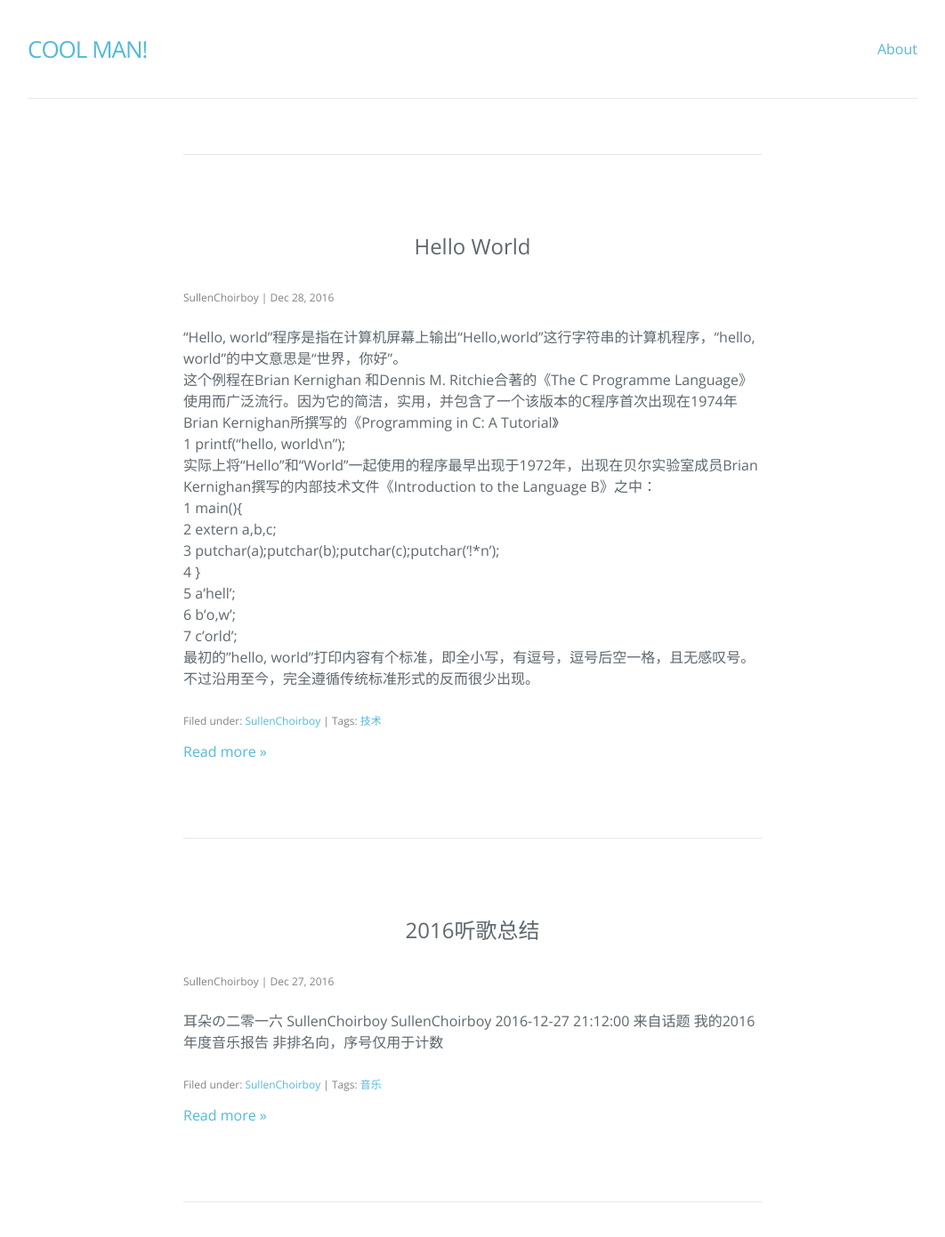
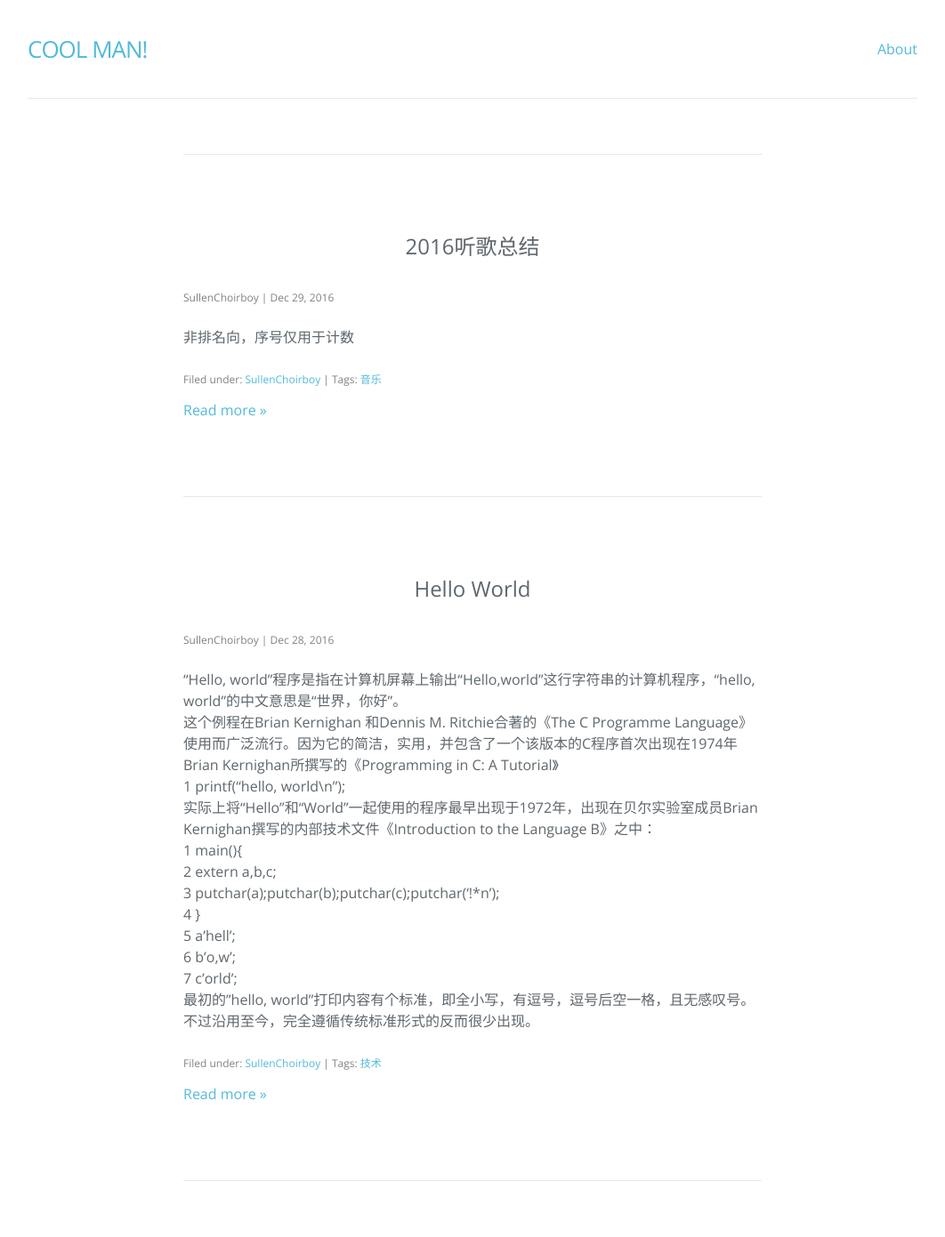
Before and after one commit to SullenChoirboy/SullenChoirboy.github.io, a Jekyll site: the page built from index.html, in a window 1280 px wide and 1400 px high, scrolled down 1520 px. Shown: the top 1391 px of the window at 89% size, without its empty margins (109-1171 px from the left). Built offline with Jekyll 4.4.1, drawn with Linux system fonts in a browser that asks for light colours; nearby versions of some CDN libraries; the list of posts is cut into pages by our own code; part of the change alters nothing that is shown.

Commit message:
Update 2017-02-03-2016music.md

```diff
--- a/_posts/2017-02-03-2016music.md
+++ b/_posts/2017-02-03-2016music.md
@@ -3,11 +3,9 @@ title: 2016听歌总结
 layout: post
 categories: SullenChoirboy
 tags: 音乐
-date: '2016-12-27 21:12:00'
+date: '2016-12-29 21:12:00'
 ---
-耳朵の二零一六
-SullenChoirboy SullenChoirboy 2016-12-27 21:12:00
-来自话题  我的2016年度音乐报告
+
 非排名向，序号仅用于计数
 
 【壹】
@@ -169,3 +167,116 @@ NO.21 君の名は。
 ![Image Title](https://www.tuchuang001.com/images/2017/02/03/201625.jpg)
 
 君名压轴 ps.人间开花听完了。
+
+版权归作者所有，任何形式转载请联系作者。
+作者：SullenChoirboy（来自豆瓣）
+来源：https://www.douban.com/note/599073157/
+
+【贰】
+
+今年比较喜欢的几张专辑
+
+草东没有派对 - 丑奴儿
+
+![Image Title](https://www.tuchuang001.com/images/2017/02/03/201626.jpg)
+
+陈鸿宇 - 浓烟下的诗歌电台
+
+![Image Title](https://www.tuchuang001.com/images/2017/02/03/201627.jpg)
+
+陈粒 - 小梦大半
+
+![Image Title](https://www.tuchuang001.com/images/2017/02/03/201628.jpg)
+
+my little airport - 火炭丽琪
+
+![Image Title](https://www.tuchuang001.com/images/2017/02/03/201629.jpg)
+
+Sturgill Simpson - A Sailor's Guide to Earth
+
+![Image Title](https://www.tuchuang001.com/images/2017/02/03/201630.jpg)
+
+Metallica - Hardwire…To Self-Destruct
+
+![Image Title](https://www.tuchuang001.com/images/2017/02/03/201631.jpg)
+
+Childish Gambino - Awaken,my love
+
+![Image Title](https://www.tuchuang001.com/images/2017/02/03/201632.jpg)
+
+Anderson .Paak - Malibu
+
+![Image Title](https://www.tuchuang001.com/images/2017/02/03/201633.jpg)
+
+Standing Egg - VOICE
+
+![Image Title](https://www.tuchuang001.com/images/2017/02/03/201634.jpg)
+
+宇多田光 - Fantome
+
+![Image Title](https://www.tuchuang001.com/images/2017/02/03/201635.jpg)
+
+RADWIMP - 人间开花
+
+![Image Title](https://www.tuchuang001.com/images/2017/02/03/201636.jpg)
+
+Lady Gaga - Joanne
+
+![Image Title](https://www.tuchuang001.com/images/2017/02/03/201637.jpg)
+
+Rihanna - Anti
+
+![Image Title](https://www.tuchuang001.com/images/2017/02/03/201638.jpg)
+
+Beyonce - LEMONADE
+
+![Image Title](https://www.tuchuang001.com/images/2017/02/03/201639.jpg)
+
+David Bowie - Legacy
+
+![Image Title](https://www.tuchuang001.com/images/2017/02/03/201640.jpg)
+
+Christine and the Queens - Chaleur humaine
+
+![Image Title](https://www.tuchuang001.com/images/2017/02/03/201641.jpg)
+
+Angel Olsen - MY WOMAN
+
+![Image Title](https://www.tuchuang001.com/images/2017/02/03/201642.jpg)
+
+Radiohead - A Moon Shaped Pool
+
+![Image Title](https://www.tuchuang001.com/images/2017/02/03/201643.jpg)
+
+【叁】
+
+网易云听歌排行
+
+1.The Chainsmokers/ROZES - Roses 85
+
+
+2.The Chainsmokers - New York City（Dash Berlin Remix）82
+
+
+3.The Chainsmokers/Daya - Don't Let Me Down 76
+
+
+4.James Bay - Let it Go 68
+
+
+5.Alan Walker - Faded 68
+
+
+6.G-Eazy/Bebe Rexha - Me,myself&I（Clips X Ahoy Remix）67
+
+
+7.Jonas Blue/Dokato - Fast Car 67
+
+
+8.Charlie Puth - One Call Away 65
+
+
+9.Steve Aoki/Felix Jaehn/Adam Lambert - Can't Go Home 63
+
+
+10.Lukas Graham - 7 Years 63
```
